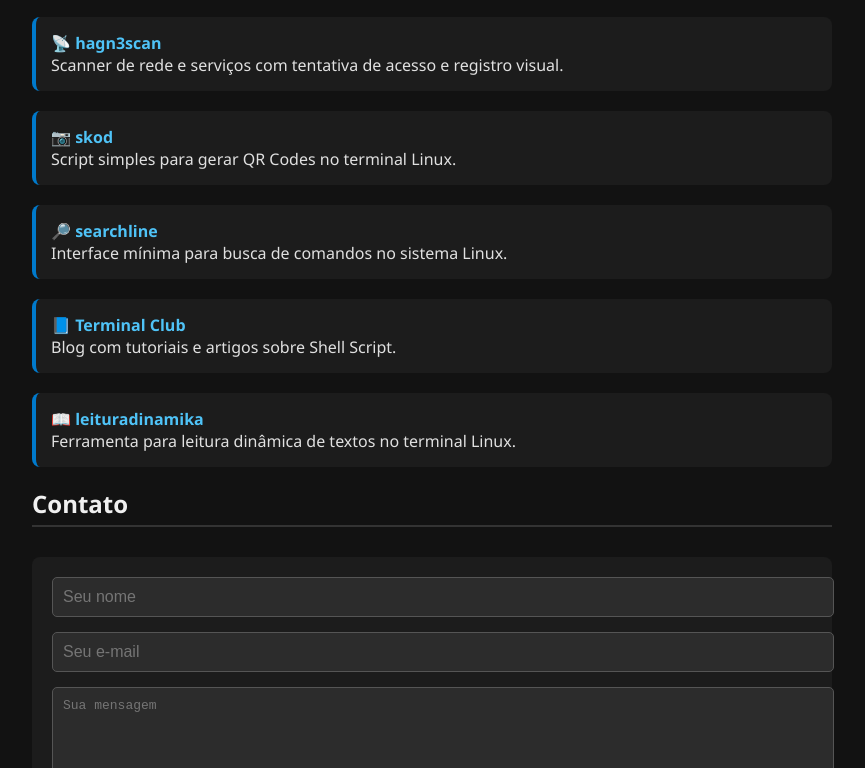
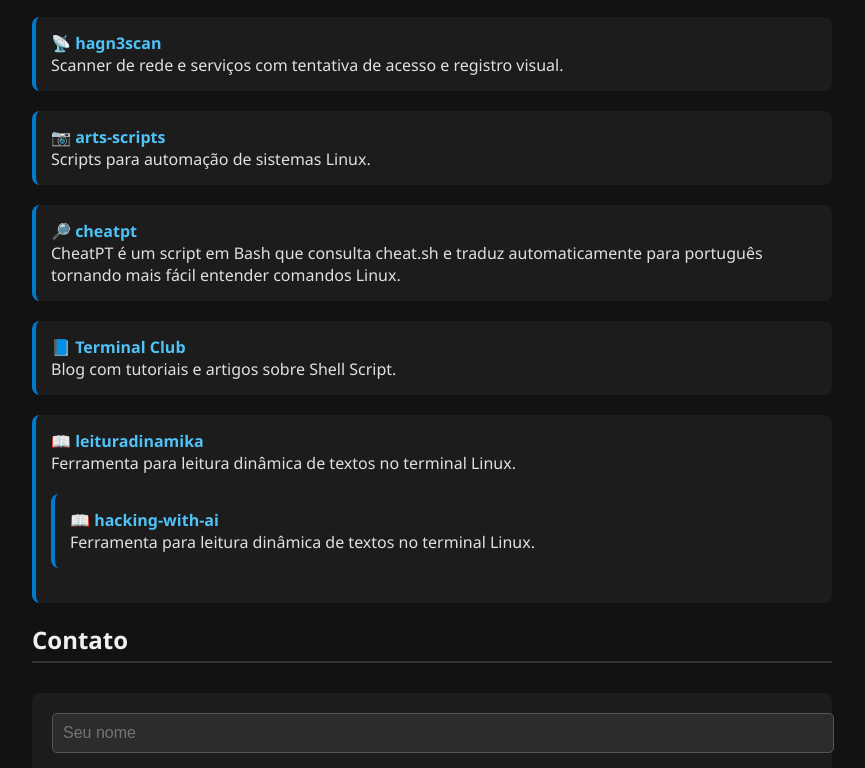
Before and after one commit to reinaldokabello/portifull, a plain HTML site: page index.html in a window 1280 px wide. Shown: the part 692-1460 px from the top of the page, without its empty margins (208-1073 px from the left). Drawn offline with Linux system fonts and the light colour scheme.

Commit message:
Update index.html

```diff
--- a/index.html
+++ b/index.html
@@ -172,23 +172,29 @@
       </div>
 
       <div class="projeto">
-        <strong><a href="https://github.com/rskallux/skod" target="_blank">📷 skod</a></strong><br>
-        Script simples para gerar QR Codes no terminal Linux.
+        <strong><a href="https://github.com/reinaldokabello/arts-scripts" target="_blank">📷 arts-scripts</a></strong><br>
+        Scripts para automação de sistemas Linux.
       </div>
 
       <div class="projeto">
-        <strong><a href="https://github.com/rskallux/searchline.github.io" target="_blank">🔎 searchline</a></strong><br>
-        Interface mínima para busca de comandos no sistema Linux.
+        <strong><a href="https://github.com/reinaldokabello/cheatpt" target="_blank">🔎 cheatpt</a></strong><br>
+        CheatPT é um script em Bash que consulta cheat.sh e traduz automaticamente para português
+        tornando mais fácil entender comandos Linux.
       </div>
 
       <div class="projeto">
-        <strong><a href="https://reinaldokabello.github.io/terminal_club/" target="_blank">📘 Terminal Club</a></strong><br>
+        <strong><a href="https://reinaldokabello.github.io/terminal_club" target="_blank">📘 Terminal Club</a></strong><br>
         Blog com tutoriais e artigos sobre Shell Script.
       </div>
 
       <div class="projeto">
         <strong><a href="https://github.com/reinaldokabello/leituradinamika" target="_blank">📖 leituradinamika</a></strong><br>
         Ferramenta para leitura dinâmica de textos no terminal Linux.
+
+        <div class="projeto">
+        <strong><a href="https://github.com/reinaldokabello/hacking-with-ai" target="_blank">📖 hacking-with-ai </a></strong><br>
+        Ferramenta para leitura dinâmica de textos no terminal Linux.
+
       </div>
     </section>
 
```
